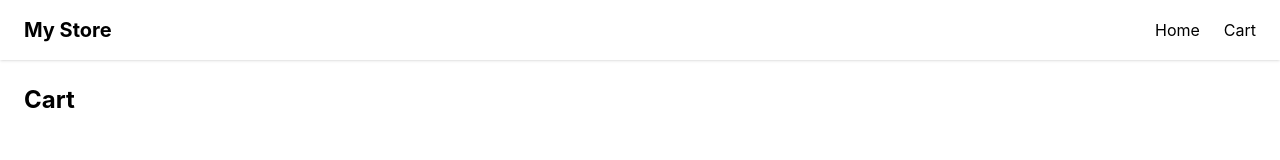
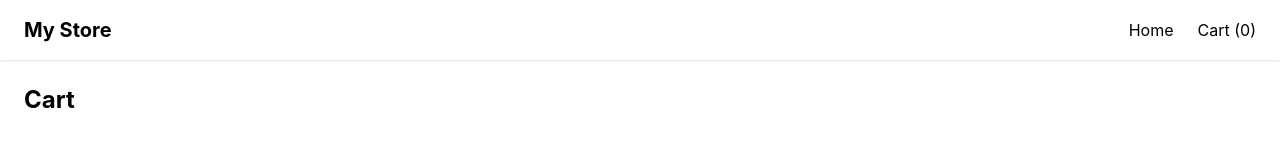
Before and after one commit to jasonzkee143-creator/javen-store, a React (Vite) app: page /cart in a window 1280 px wide. Shown: the top 160 px of the page. Built offline with nearby package versions, Linux system fonts and the light colour scheme.

Commit message:
Add cart store with Zustand

```diff
--- a/src/components/Navbar.jsx
+++ b/src/components/Navbar.jsx
@@ -1,13 +1,16 @@
 import { Link } from 'react-router-dom'
+import useCartStore from '../store/cartStore'
 
 function Navbar() {
+  const items = useCartStore((state) => state.items)
+
   return (
     <nav className="flex items-center justify-between px-6 py-4 shadow">
       <h1 className="text-xl font-bold">My Store</h1>
 
       <ul className="flex gap-6">
         <li><Link to="/">Home</Link></li>
-        <li><Link to="/cart">Cart</Link></li>
+        <li><Link to="/cart">Cart ({items.length})</Link></li>
       </ul>
     </nav>
   )
--- a/src/components/ProductCard.jsx
+++ b/src/components/ProductCard.jsx
@@ -1,13 +1,12 @@
 function ProductCard({ title, price, image }) {
   return (
-    <div className="border rounded-lg shadow p-4">
-      <img
+<div className="border rounded-lg shadow p-4 flex flex-col">      <img
         src={image}
         alt={title}
-        className="w-full h-48 object-cover rounded"
+        className="w-full h-48 object-contain rounded"
       />
       <h2 className="text-lg font-semibold mt-3">{title}</h2>
-      <p className="text-gray-600">${price}</p>
+<p className="text-gray-600">${price.toFixed(2)}</p>
       <button className="bg-blue-600 text-white px-4 py-2 rounded hover:bg-blue-700 mt-3">
         Add to cart
       </button>
--- a/src/pages/Home.jsx
+++ b/src/pages/Home.jsx
@@ -24,12 +24,7 @@ function Home() {
     <main className="p-6">
       <div className="grid grid-cols-1 sm:grid-cols-2 lg:grid-cols-3 gap-6">
         {products.map((product) => (
-          <ProductCard
-            key={product.id}
-            title={product.title}
-            price={product.price}
-            image={product.image}
-          />
+          <ProductCard key={product.id} product={product} />
         ))}
       </div>
     </main>
--- /dev/null
+++ b/src/store/cartStore.js
@@ -0,0 +1,9 @@
+import { create } from 'zustand'
+
+const useCartStore = create((set) => ({
+  items: [],
+  addToCart: (product) =>
+    set((state) => ({ items: [...state.items, product] })),
+}))
+
+export default useCartStore
```
